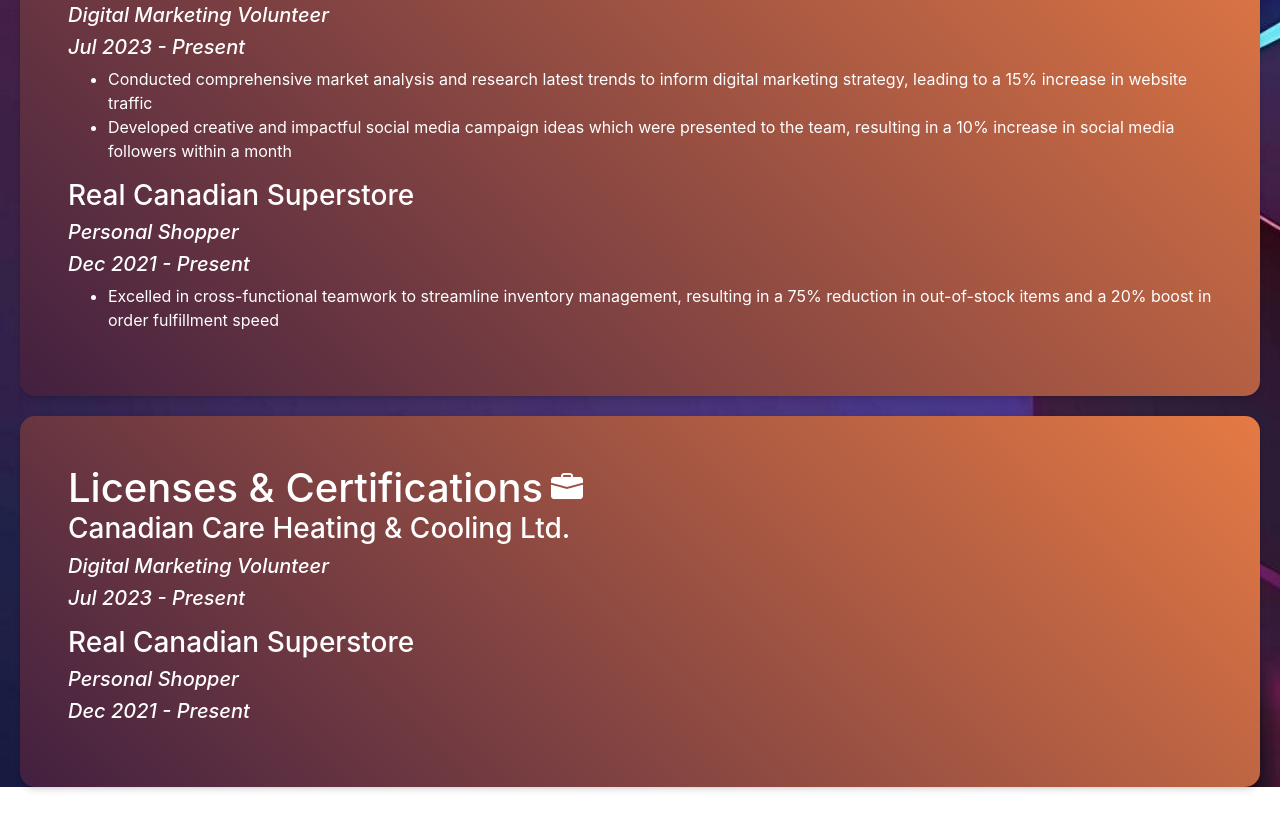
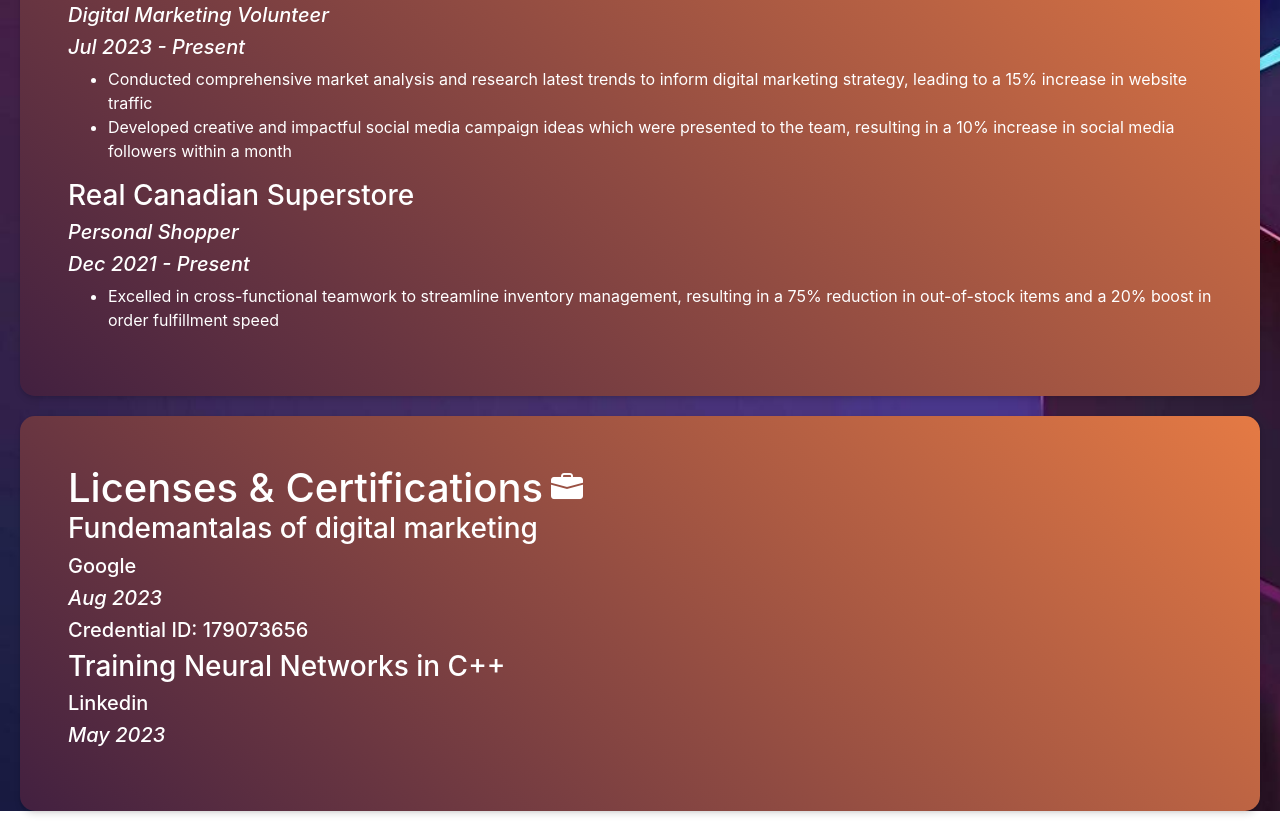
Before and after one commit to Didipaldidi/MyPortfolioBlog, a plain HTML site: page index.html in a window 1280 px wide. Shown: the part 2043-2874 px from the top of the page. Before the commit the page ends 2850 px from the top, so only its background shows below. Drawn offline with nearby package versions, Linux system fonts and the light colour scheme.

Commit message:
added contents for Licenses and Certifiaction content

```diff
--- a/index.html
+++ b/index.html
@@ -204,15 +204,14 @@
                 <i class="bi bi-briefcase-fill ml-2" style="font-size: 2rem;""></i>
             </div>
                 <!-- ... More content ... -->
-                <h3>Canadian Care Heating & Cooling Ltd.</h3>
-                <h5><em>Digital Marketing Volunteer</em></h5>
-                <h5><em>Jul 2023 - Present</em></h5>
+                <h3>Fundemantalas of digital marketing</h3>
+                <h5>Google</h5>
+                <h5><em>Aug 2023</em></h5>
+                <h5>Credential ID: 179073656</h5>
 
-                <ul>
-                </ul>
-                <h3>Real Canadian Superstore</h3>
-                <h5><em>Personal Shopper</em></h5>
-                <h5><em>Dec 2021 - Present</em></h5>
+                <h3>Training Neural Networks in C++</h3>
+                <h5>Linkedin</h5>
+                <h5><em>May 2023</em></h5>
 
             <ul>
             </ul>
```
